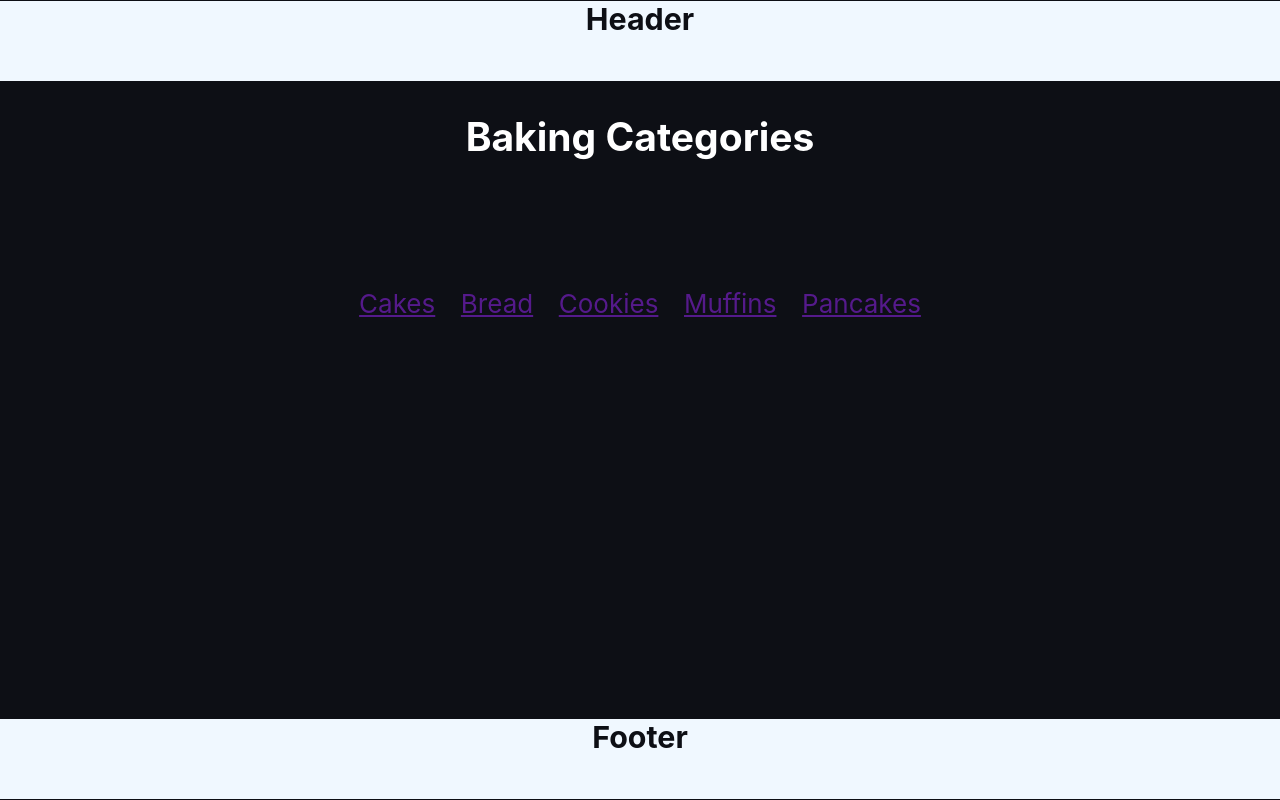
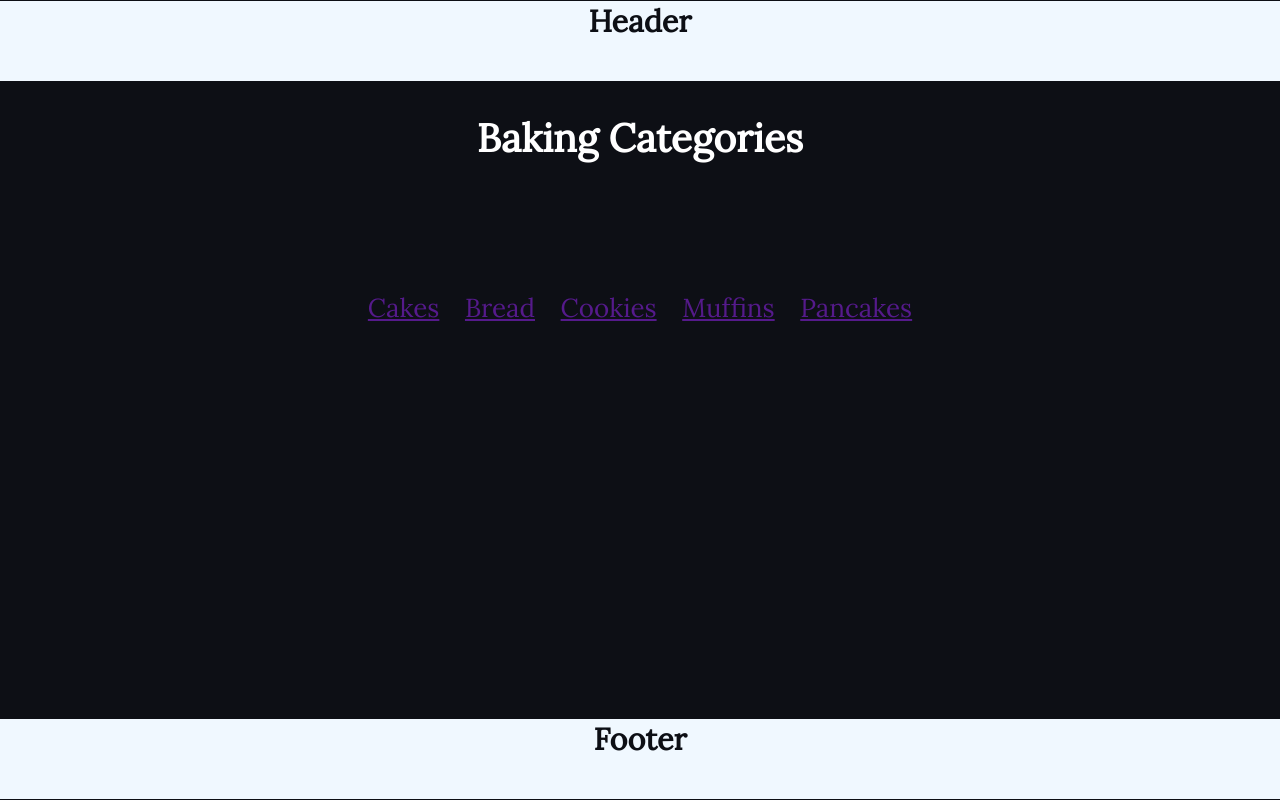
Before and after one commit to LoHi-Turing/lo-hi, a React (Create React App) app: page /#/all-categories in a window 1280 px wide. Built offline with nearby package versions, Linux system fonts and the light colour scheme; a web font is replaced by a local one.

Commit message:
Testing out different fonts

```diff
--- a/src/components/Landing/Landing.css
+++ b/src/components/Landing/Landing.css
@@ -1,7 +1,6 @@
 .landing {
     color:#f2b66f;
     background-color: #0d0f15;
-    font-family: serif;
 }
 .background-img {
     /* margin: 20px; */
--- a/src/index.css
+++ b/src/index.css
@@ -1,8 +1,9 @@
 body {
   margin: 0;
-  font-family: -apple-system, BlinkMacSystemFont, 'Segoe UI', 'Roboto', 'Oxygen',
+  /* font-family: -apple-system, BlinkMacSystemFont, 'Segoe UI', 'Roboto', 'Oxygen',
     'Ubuntu', 'Cantarell', 'Fira Sans', 'Droid Sans', 'Helvetica Neue',
-    sans-serif;
+    sans-serif; */
+    font-family: 'Lora', serif;
   -webkit-font-smoothing: antialiased;
   -moz-osx-font-smoothing: grayscale;
 }
```
